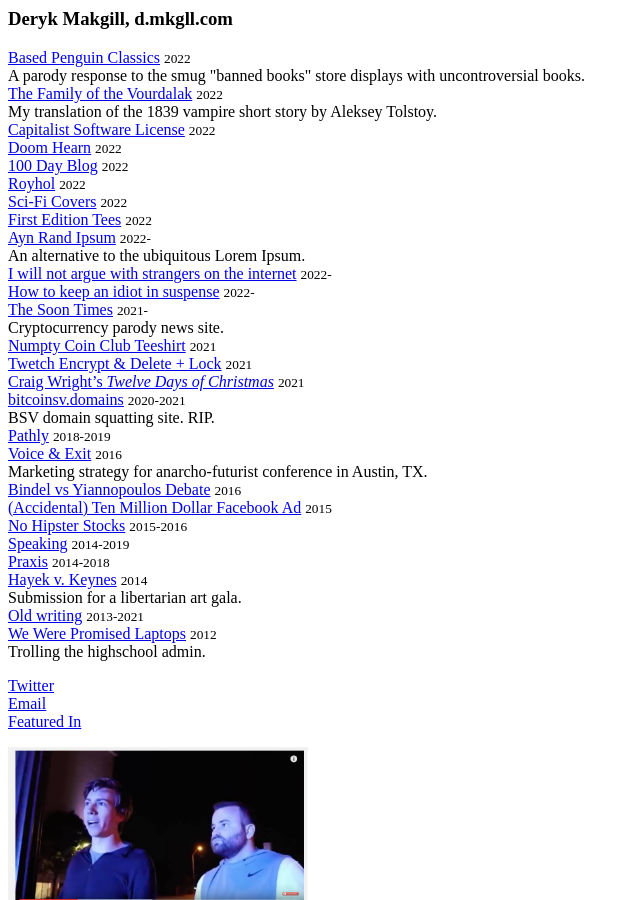
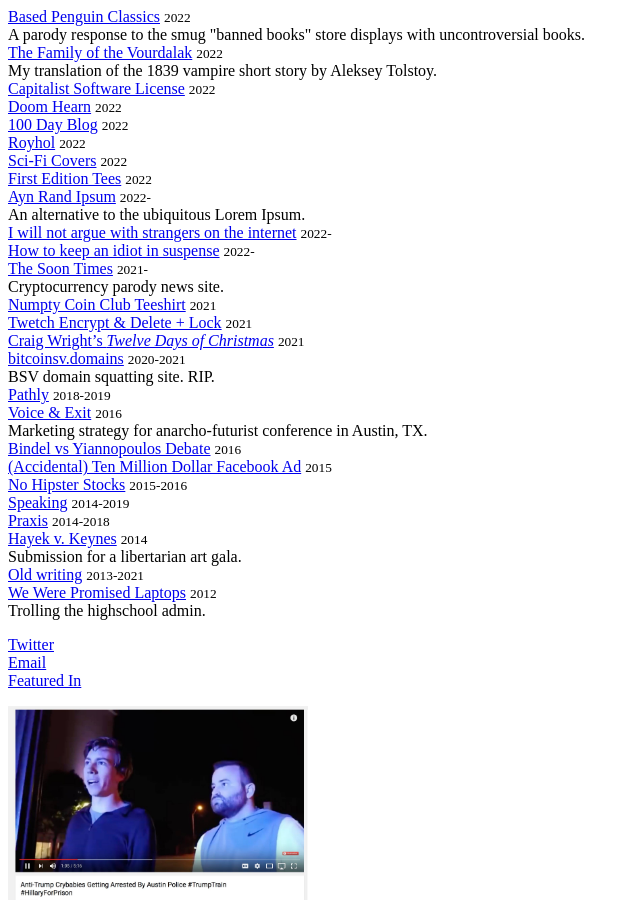
Before and after one commit to dmkgll/dmkgll, a Jekyll site: the page built from index.md, in a window 1280 px wide and 900 px high. Shown: the whole window, without its empty margins (0-640 px from the left). Built offline with Jekyll 4.4.1, drawn with Linux system fonts in a browser that asks for light colours.

Commit message:
Update index.md

```diff
--- a/index.md
+++ b/index.md
@@ -21,7 +21,6 @@
 
 </style>
 
-### Deryk Makgill, d.mkgll.com
 
 <ul>
 <li><a href="/" data="A parody response to the smug banned books store displays that feature totally uncontroversial books.">Based Penguin Classics</a> <small>2022</small><br>A parody response to the smug "banned books" store displays with uncontroversial books.</li>
```
